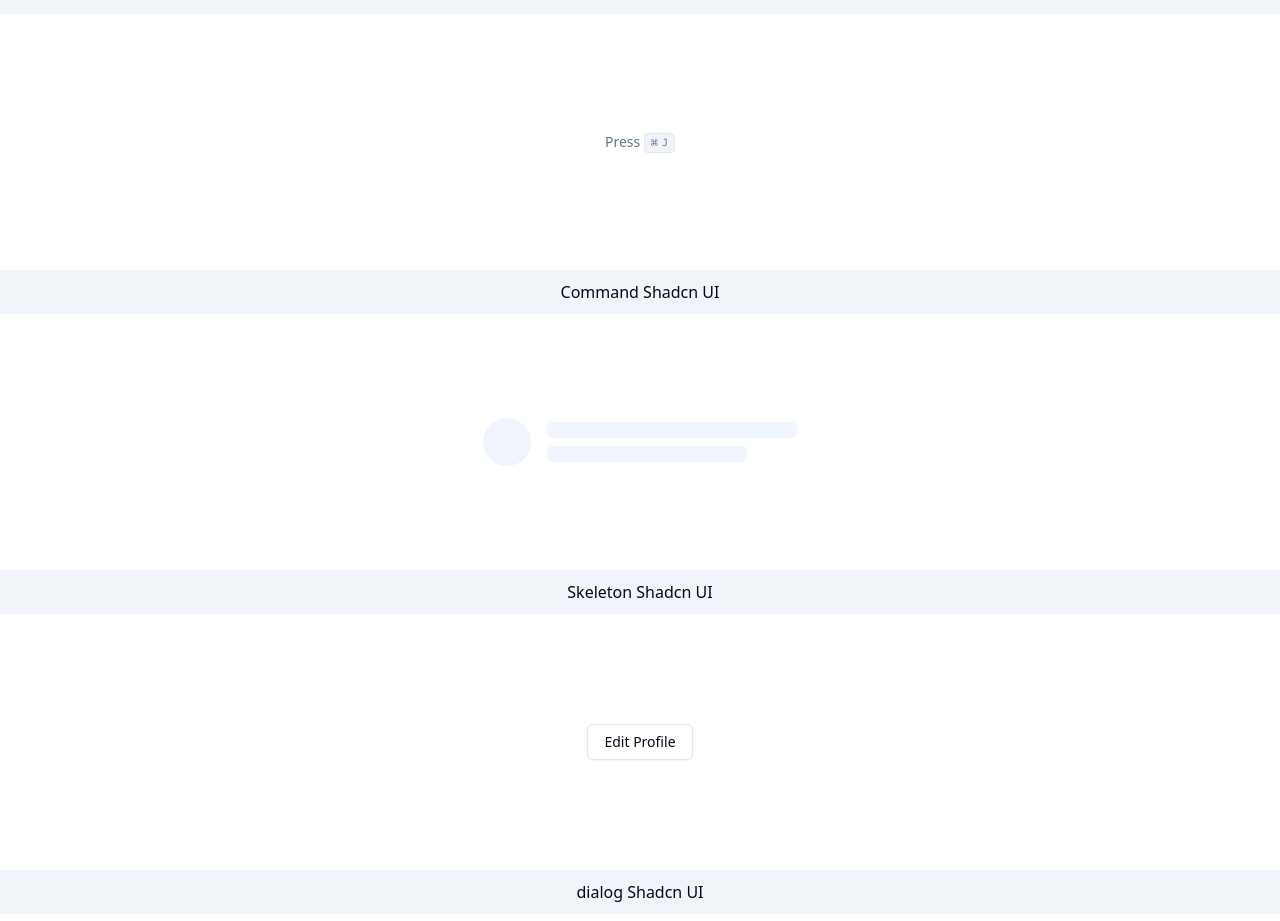
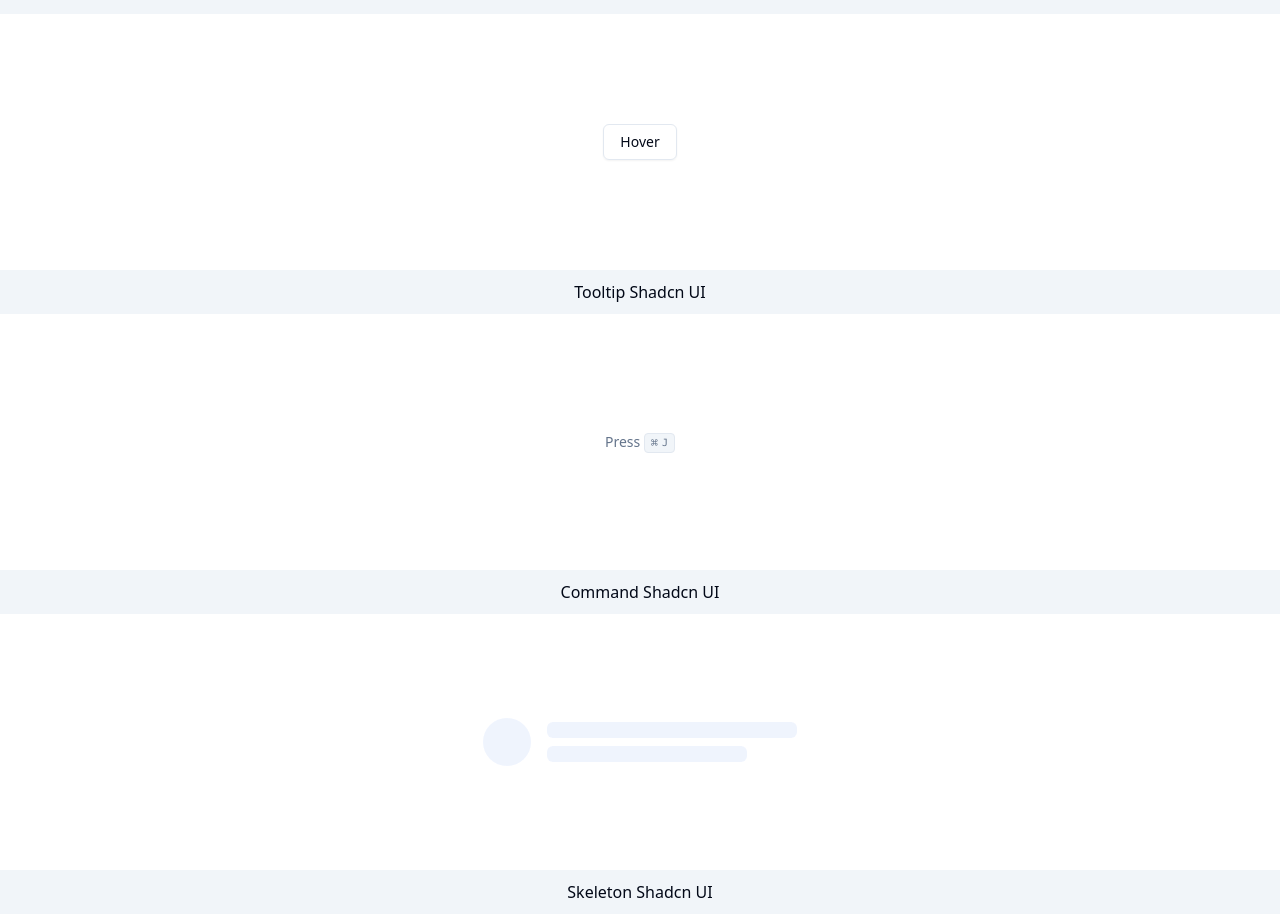
Before and after one commit to delmac-dev/components-site, a React (Vite) app: page / in a window 1280 px wide. Shown: the part 946-1867 px from the top of the page. Built offline with nearby package versions, Linux system fonts and the light colour scheme.

Commit message:
made edits

```diff
--- a/package.json
+++ b/package.json
@@ -20,6 +20,7 @@
     "@radix-ui/react-slot": "^1.0.2",
     "@radix-ui/react-switch": "^1.0.3",
     "@radix-ui/react-toast": "^1.1.5",
+    "@radix-ui/react-tooltip": "^1.0.7",
     "class-variance-authority": "^0.7.0",
     "clsx": "^2.0.0",
     "cmdk": "^0.2.0",
--- a/src/App.jsx
+++ b/src/App.jsx
@@ -23,6 +23,7 @@
 import DialogDesign from "./designs/DialogDesign";
 import SkeletonDesign from "./designs/SkeletonDesign";
 import CommandDesign from "./designs/CommandDesign";
+import TooltipDesign from "./designs/TooltipDesign";
 
 function App() {
 
@@ -31,6 +32,7 @@
       <Star_Rating />
       {/* <NavigationDesign /> */}
       <Colors />
+      <TooltipDesign />
       <CommandDesign />
       <SkeletonDesign />
       <DialogDesign />
--- /dev/null
+++ b/src/components/ui/tooltip.jsx
@@ -0,0 +1,24 @@
+import * as React from "react"
+import * as TooltipPrimitive from "@radix-ui/react-tooltip"
+
+import { cn } from "@/lib/utils"
+
+const TooltipProvider = TooltipPrimitive.Provider
+
+const Tooltip = TooltipPrimitive.Root
+
+const TooltipTrigger = TooltipPrimitive.Trigger
+
+const TooltipContent = React.forwardRef(({ className, sideOffset = 4, ...props }, ref) => (
+  <TooltipPrimitive.Content
+    ref={ref}
+    sideOffset={sideOffset}
+    className={cn(
+      "z-50 overflow-hidden rounded-md bg-primary px-3 py-1.5 text-xs text-primary-foreground animate-in fade-in-0 zoom-in-95 data-[state=closed]:animate-out data-[state=closed]:fade-out-0 data-[state=closed]:zoom-out-95 data-[side=bottom]:slide-in-from-top-2 data-[side=left]:slide-in-from-right-2 data-[side=right]:slide-in-from-left-2 data-[side=top]:slide-in-from-bottom-2",
+      className
+    )}
+    {...props} />
+))
+TooltipContent.displayName = TooltipPrimitive.Content.displayName
+
+export { Tooltip, TooltipTrigger, TooltipContent, TooltipProvider }
--- /dev/null
+++ b/src/designs/TooltipDesign.jsx
@@ -0,0 +1,27 @@
+import { Button } from "@/components/ui/button"
+import {
+  Tooltip,
+  TooltipContent,
+  TooltipProvider,
+  TooltipTrigger,
+} from "@/components/ui/tooltip"
+import Wrapper from "../components/Wrapper"
+
+const TooltipDesign = () => {
+  return (
+    <Wrapper title={"Tooltip Shadcn UI"}>
+        <TooltipProvider>
+            <Tooltip>
+                <TooltipTrigger asChild>
+                    <Button variant="outline">Hover</Button>
+                </TooltipTrigger>
+                <TooltipContent>
+                    <p>Add to library</p>
+                </TooltipContent>
+            </Tooltip>
+        </TooltipProvider>
+    </Wrapper>
+  )
+}
+
+export default TooltipDesign
```
Also changed, not shown: 1 other file (tests, documents, lock files or other folders).
